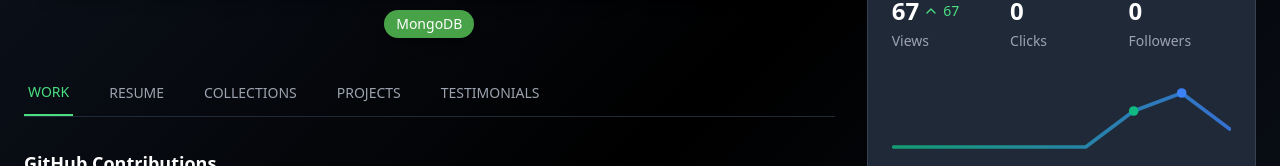
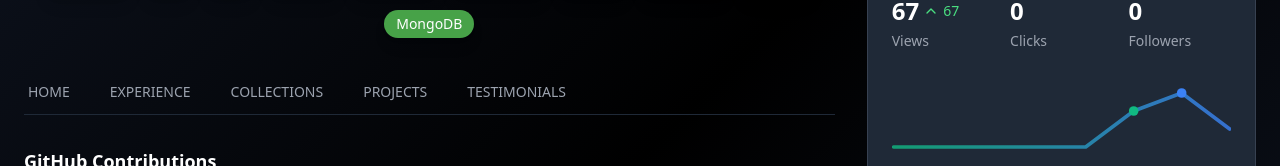
Before and after one commit to rajdeep-singha/POW_Portfolio, a React (Vite) app: page / in a window 1280 px wide. Shown: the part 485-651 px from the top of the page. Built offline with nearby package versions, Linux system fonts and the light colour scheme; no server answers.

Commit message:
fix: minor changes

```diff
--- a/src/App.jsx
+++ b/src/App.jsx
@@ -19,9 +19,9 @@ function App() {
 
   const renderTabContent = () => {
     switch (activeTab) {
-      case 'WORK':
+      case 'HOME':
         return <WorkSection darkMode={darkMode} />;
-      case 'RESUME':
+      case 'EXPERIENCE':
         return <ResumeSection darkMode={darkMode} />;
       case 'COLLECTIONS':
         return <CollectionsSection darkMode={darkMode} />;
--- a/src/components/NavigationTabs.jsx
+++ b/src/components/NavigationTabs.jsx
@@ -1,7 +1,7 @@
 import React from 'react';
 
 const NavigationTabs = ({ activeTab, setActiveTab, darkMode }) => {
-  const tabs = ['WORK', 'RESUME', 'COLLECTIONS', 'PROJECTS', 'TESTIMONIALS'];
+  const tabs = ['HOME', 'EXPERIENCE', 'COLLECTIONS', 'PROJECTS', 'TESTIMONIALS'];
 
   return (
     <div className={`border-b ${darkMode ? 'border-gray-800' : 'border-gray-200'}`}>
```
